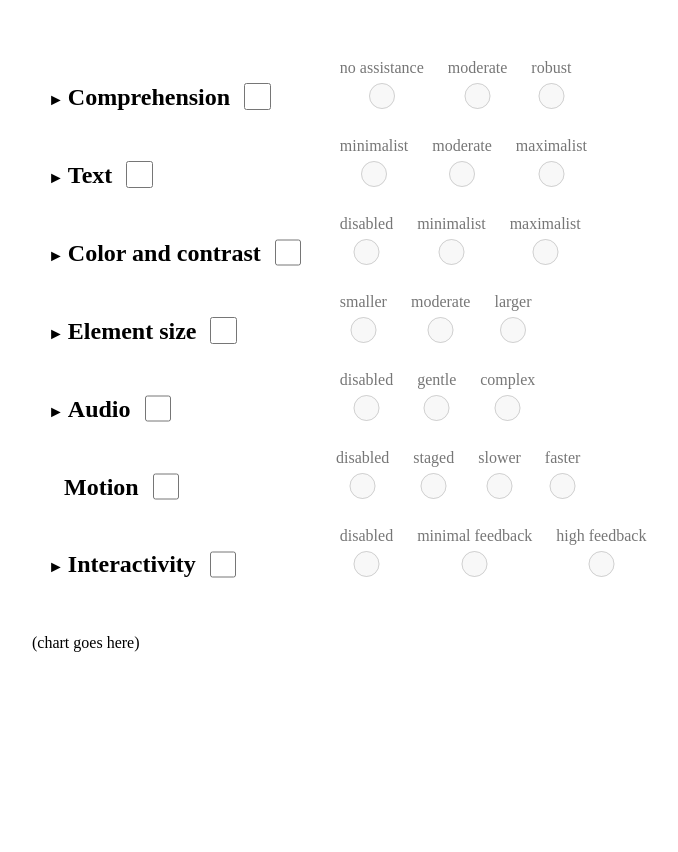
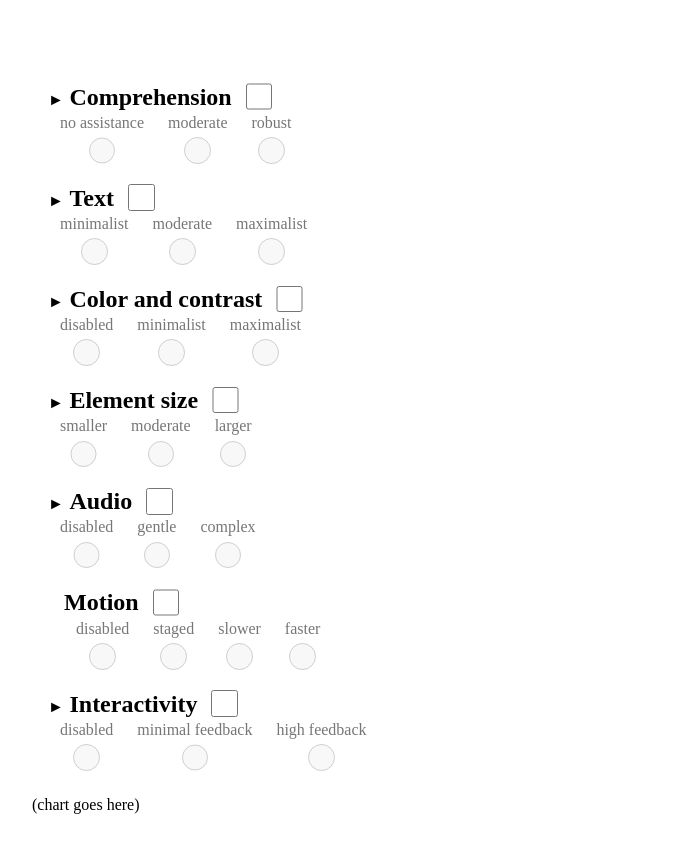
Before and after one commit to highcharts/highcharts-a11y-prototyping, a plain HTML site: page early_explo/examples/menu/menu.html in a window 1280 px wide. Shown: the whole page, without its empty margins (64-742 px from the left). Before the commit the page ends 800 px from the top, so only its background shows below. Drawn offline with nearby package versions, Linux system fonts and the light colour scheme.

Commit message:
use vertical layout for options under headings

```diff
--- a/early_explo/examples/menu/menu.css
+++ b/early_explo/examples/menu/menu.css
@@ -40,6 +40,7 @@ summary, .highcharts-empty-summary {
 .highcharts-column-left {
     display: inline-block;
     min-width: 16em;
+    /* margin-bottom: 2.5em; */
 }
 
 .highcharts-column-right {
@@ -75,12 +76,13 @@ summary, .highcharts-empty-summary {
 }
 
 .highcharts-menu-slider-line {
-    display: inline;
+    /* display: inline; */
 }
 
 .highcharts-menu-slider-wrapper {
     left: 0;
-    top: -1.95em;
+    /* top: -1.95em; */
+    padding-top: 0.2em;
     position: relative;
     text-align: center;
     display: inline-block;
@@ -137,8 +139,10 @@ details > summary::-webkit-details-marker {
 
 details > summary::before {
     content: '\25BA';
+    padding-right: .1em;
 }
 
 details[open] > summary::before {
     content: '\25BC';
+    padding-right: 0;
 }
```
